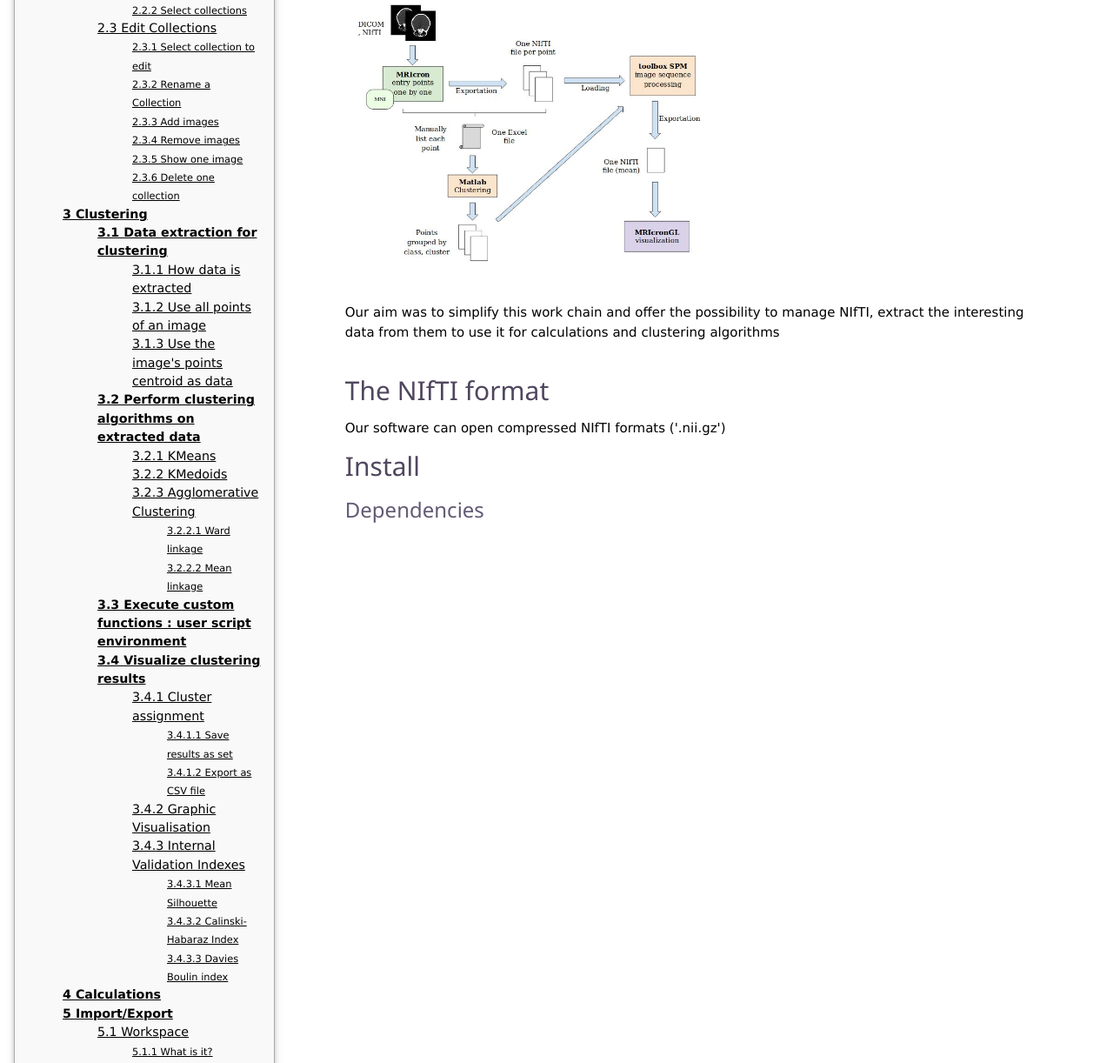
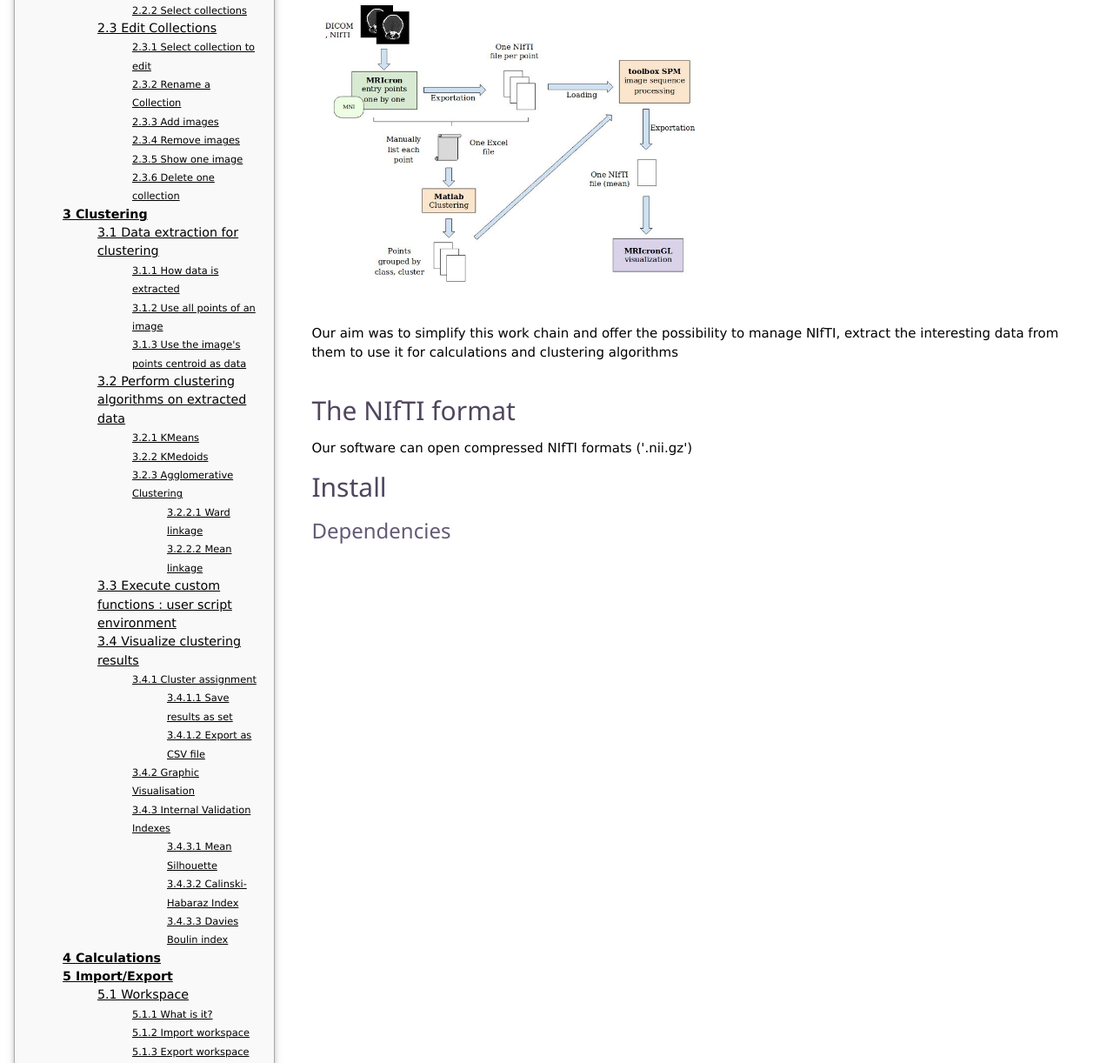
Before and after one commit to Brain-Mapper/BrainMapper-help, a plain HTML site: page index.html in a window 1280 px wide. Shown: the part 554-1776 px from the top of the page at 87% size. Drawn offline with Linux system fonts and the light colour scheme.

Commit message:
minor style changes to contents list

```diff
--- a/index.html
+++ b/index.html
@@ -50,40 +50,38 @@
           </ul>
             <li><a href="clustering.html"><strong>3 Clustering</strong></a></li>
             <ul>
-              <li><a href="#data"><strong>3.1 Data extraction for clustering</strong></a></li>
+              <li><a href="#data">3.1 Data extraction for clustering</a></li>
                <ul>
-                   <li><a href="#extract">3.1.1 How data is extracted</a></li>
-                   <li><a href="#all_points">3.1.2 Use all points of an image</a></li>
-                   <li><a href="#as_centroid">3.1.3 Use the image's points centroid as data</a></li>
+                   <li><a href="#extract"><small>3.1.1 How data is extracted</small></a></li>
+                   <li><a href="#all_points"><small>3.1.2 Use all points of an image</small></a></li>
+                   <li><a href="#as_centroid"><small>3.1.3 Use the image's points centroid as data</small></a></li>
                  </ul>
-               <li><a href="#methods"><strong>3.2 Perform clustering algorithms on extracted data</strong></a></li>
+               <li><a href="#methods">3.2 Perform clustering algorithms on extracted data</a></li>
                  <ul>
-                 <li><a href="#kmeans">3.2.1 KMeans</a></li>
-                 <li><a href="#kmedoids">3.2.2 KMedoids</a></li>
-                 <li><a href="#agglo">3.2.3 Agglomerative Clustering</a></li>
+                 <li><a href="#kmeans"><small>3.2.1 KMeans</small></a></li>
+                 <li><a href="#kmedoids"><small>3.2.2 KMedoids</small></a></li>
+                 <li><a href="#agglo"><small>3.2.3 Agglomerative Clustering</small></a></li>
                  <ul>
                    <li><a href="#ward"><small>3.2.2.1 Ward linkage</small></a></li>
                    <li><a href="#mean_link"><small>3.2.2.2 Mean linkage</small></a></li>
                  </ul>
                  </ul>
-               <li><a href="#script_env"><strong>3.3 Execute custom functions : user script environment</strong></a></li>
-               <li><a href="#clust_results"><strong>3.4 Visualize clustering results </strong></a></li>
+               <li><a href="#script_env">3.3 Execute custom functions : user script environment</a></li>
+               <li><a href="#clust_results"> 3.4 Visualize clustering results </a></li>
                <ul>
-                 <li><a href="#clust_assign">3.4.1 Cluster assignment</a></li>
+                 <li><a href="#clust_assign"><small>3.4.1 Cluster assignment</small></a></li>
                  <ul>
                    <li><a href="#as_set"><small>3.4.1.1 Save results as set</small></a></li>
                    <li><a href="#to_csv"><small>3.4.1.2 Export as CSV file</small></a></li>
                  </ul>
-                 <li><a href="#visu">3.4.2 Graphic Visualisation</a></li>
-                 <li><a href="#val_index">3.4.3 Internal Validation Indexes</a></li>
+                 <li><a href="#visu"><small>3.4.2 Graphic Visualisation</small></a></li>
+                 <li><a href="#val_index"><small>3.4.3 Internal Validation Indexes</small></a></li>
                  <ul>
                    <li><a href="#mean_silhouette"><small>3.4.3.1 Mean Silhouette</small></a></li>
                    <li><a href="#ch_index"><small>3.4.3.2 Calinski-Habaraz Index</small></a></li>
                    <li><a href="#db_index"><small>3.4.3.3 Davies Boulin index</small></a></li>
                  </ul>
                </ul>
-
-
             </ul>
 
 
--- a/style.css
+++ b/style.css
@@ -25,8 +25,8 @@
 
 .column-right {
     float: left;
-    padding-left: 5%;
-    padding-right: 5% ;
+    padding-left: 2%;
+    padding-right: 3% ;
     width: 74%;
 }
 /* Clear floats after the columns */
```
